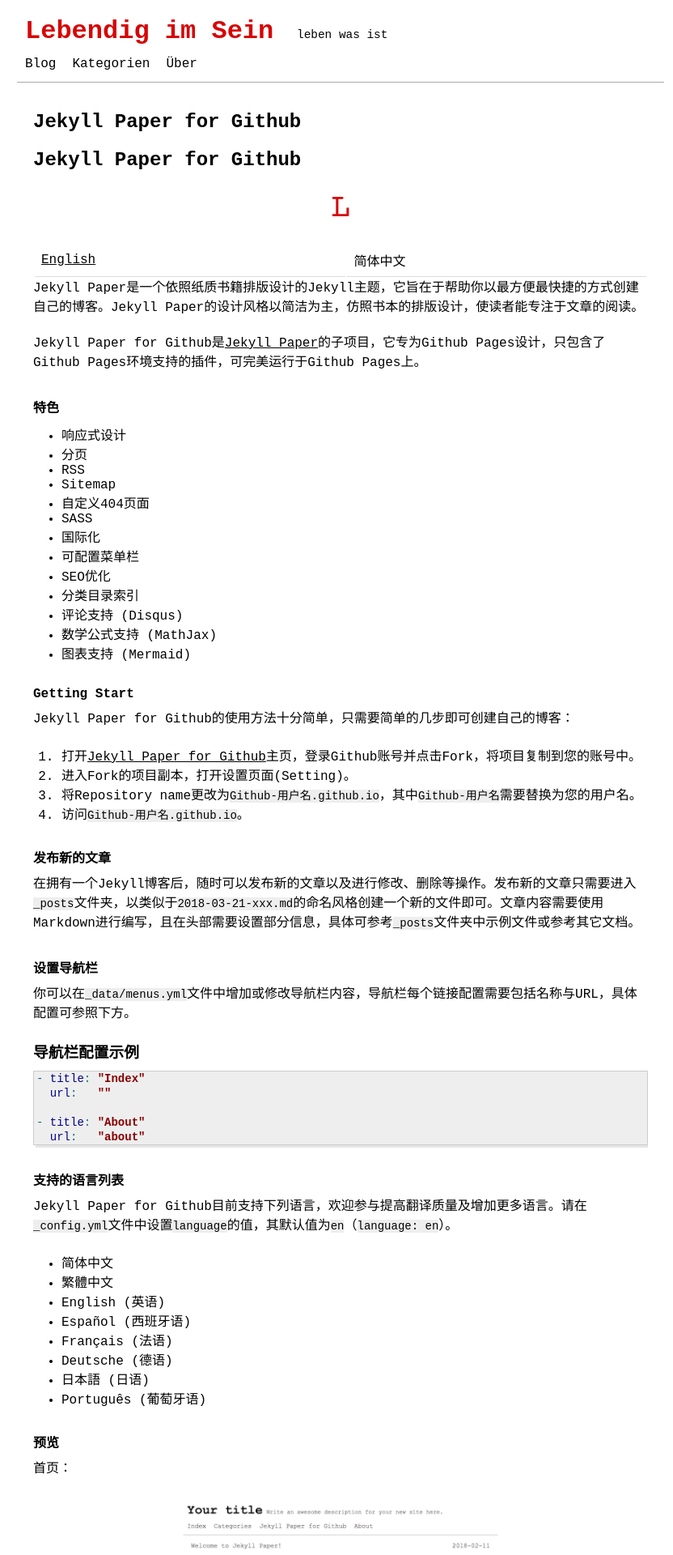
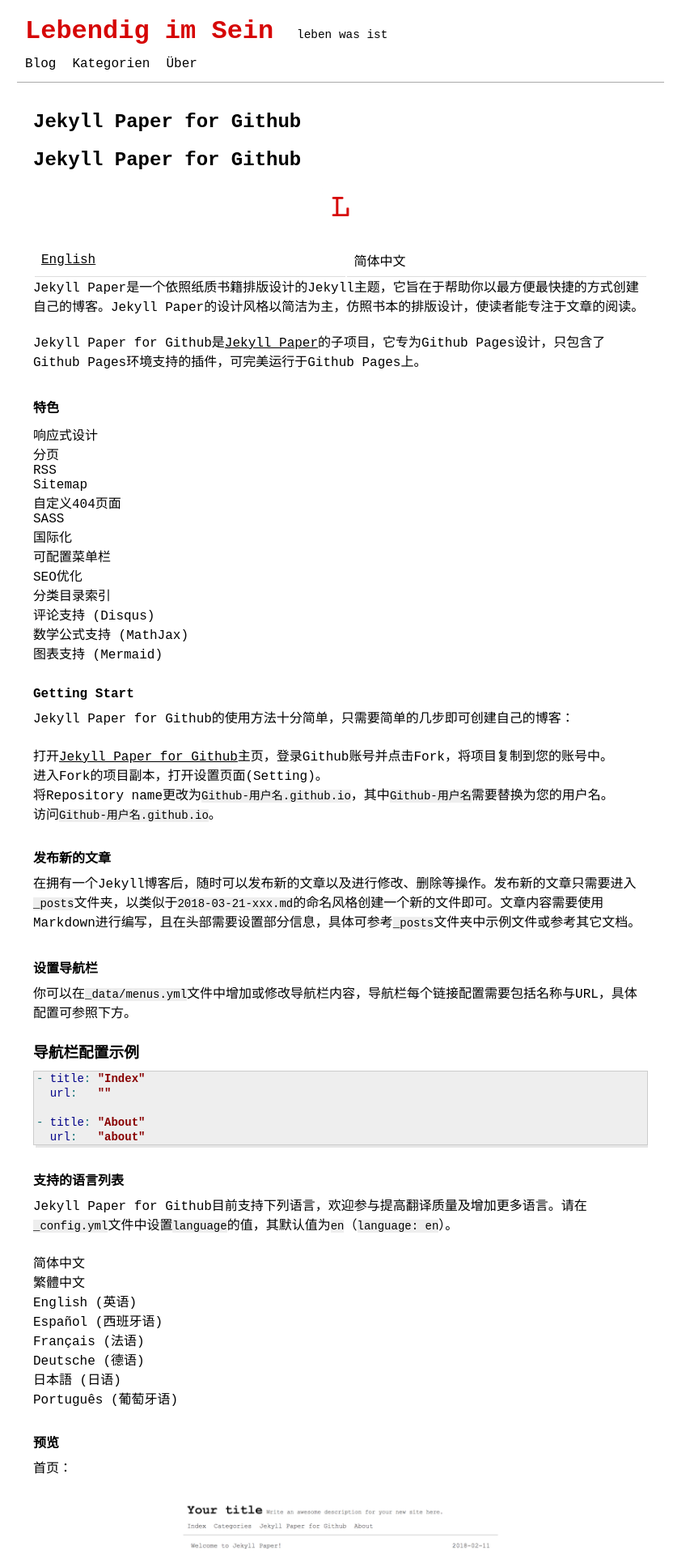
Before and after one commit to lebendigimsein/webpage, a Jekyll site: the page built from README-CN.md, in a window 1280 px wide. Shown: the top 1920 px of the page at 81% size, without its empty margins (219-1051 px from the left). Built offline with Jekyll 4.4.1, drawn with Linux system fonts in a browser that asks for light colours; our own code applies the rules of GitHub Pages for plain Markdown files.

Commit message:
css improved

```diff
--- a/_sass/custom.scss
+++ b/_sass/custom.scss
@@ -13,6 +13,10 @@ h2 {
 
 p {
     margin-bottom: 20px;
+}
+
+ol, ul {
+    margin-left: 0px;
 }
 
 .header-info-name {
```
